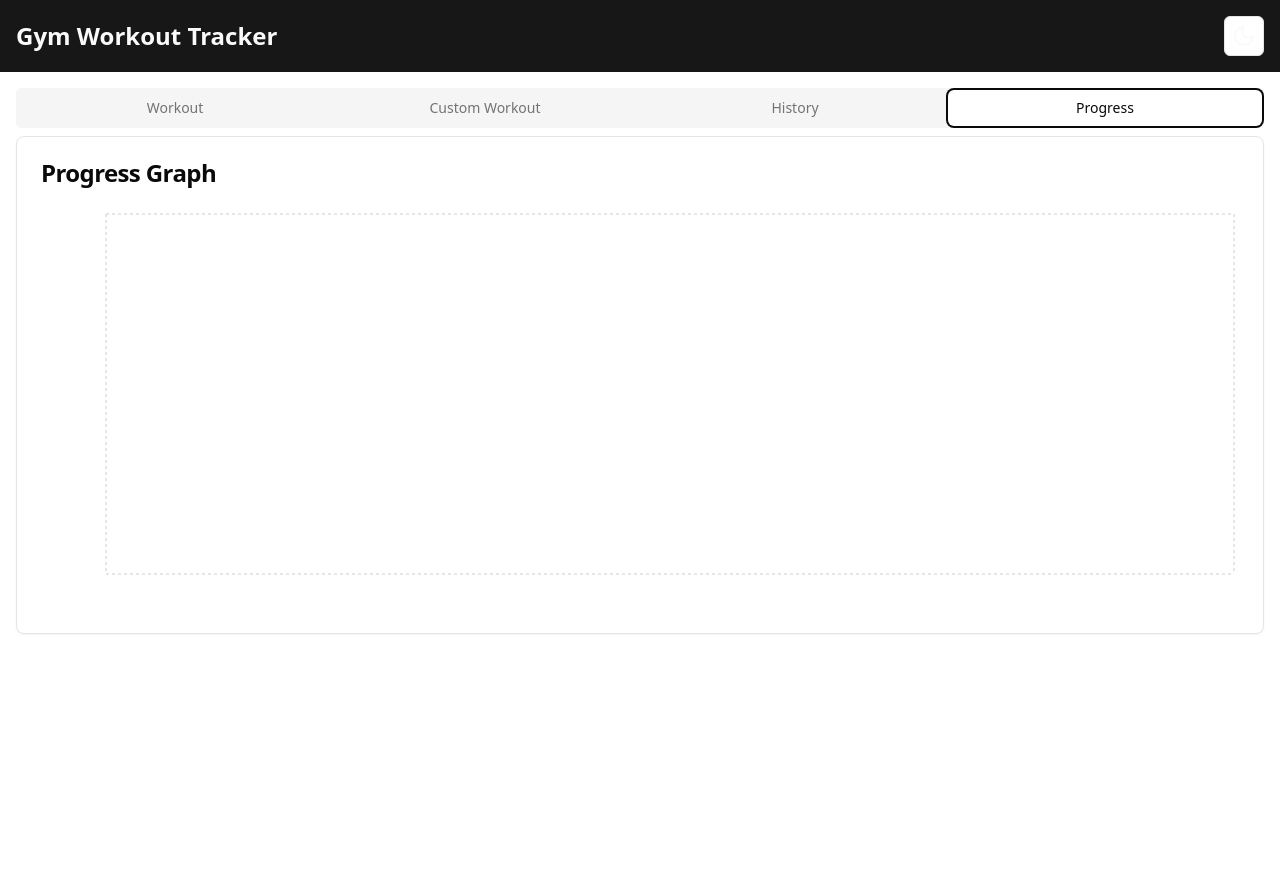
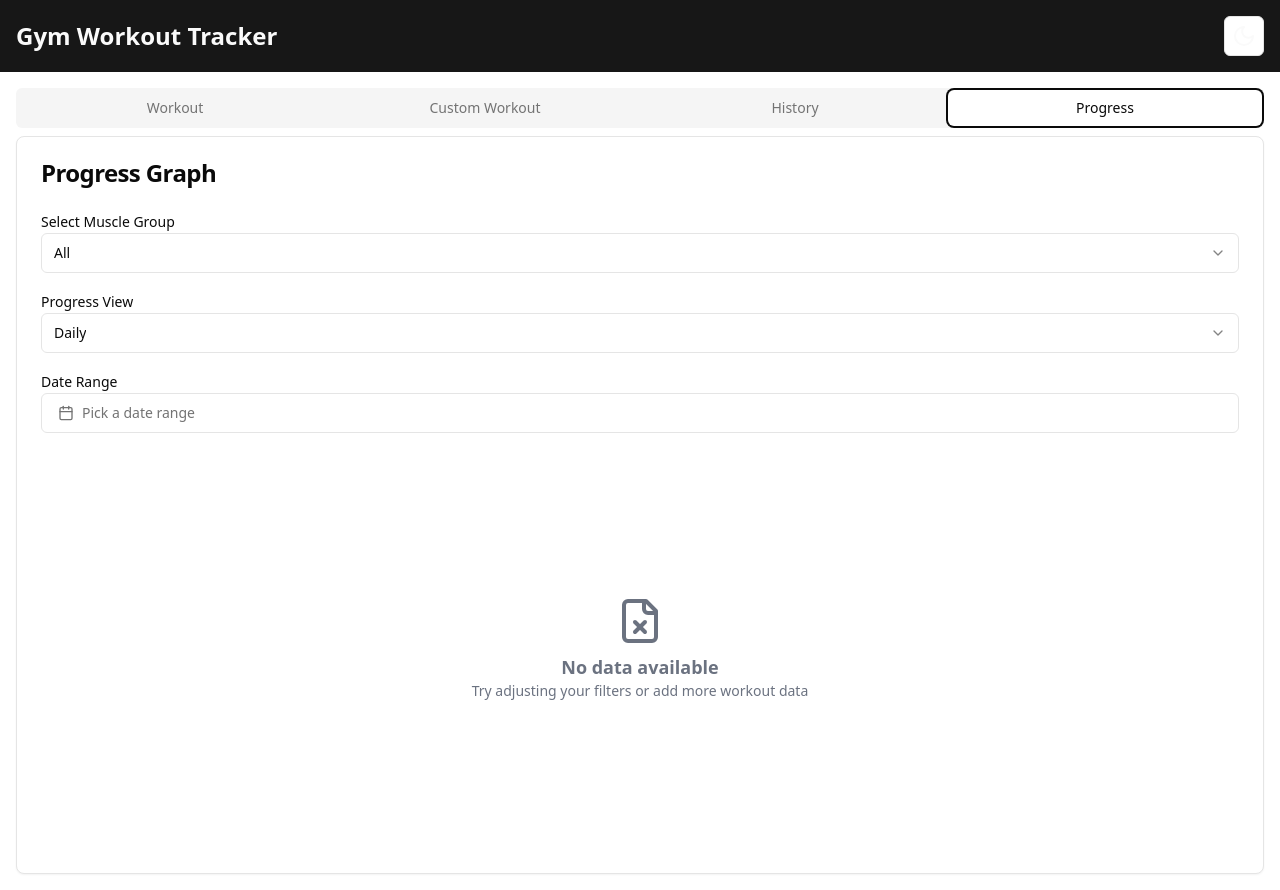
Before and after one commit to imvikramjagtap/vikTrack, a React (Vite) app: page / in a window 1280 px wide. Both pictures are taken after a click on the tab "Progress". Before the commit the page ends 800 px from the top, so only its background shows below. Built offline with nearby package versions, Linux system fonts and the light colour scheme.

Commit message:
feat: add graph with more option to select date range and proper types

```diff
--- a/src/components/progress-graph.tsx
+++ b/src/components/progress-graph.tsx
@@ -1,3 +1,4 @@
+import { useState, useMemo } from 'react';
 import { useSelector } from 'react-redux';
 import { RootState } from '../store';
 import {
@@ -11,30 +12,92 @@ import {
   ResponsiveContainer,
 } from 'recharts';
 import { Card, CardContent, CardHeader, CardTitle } from '@/components/ui/card';
+import { format, parseISO, startOfWeek, startOfMonth, isWithinInterval } from 'date-fns';
+import { Select, SelectContent, SelectItem, SelectTrigger, SelectValue } from "@/components/ui/select"
+import { Label } from "@/components/ui/label"
+import { DateRange } from "react-day-picker"
+import { Calendar } from "@/components/ui/calendar"
+import { Popover, PopoverContent, PopoverTrigger } from "@/components/ui/popover"
+import { Button } from "@/components/ui/button"
+import { CalendarIcon, FileX } from "lucide-react"
+
+interface WorkoutData {
+  date: string;
+  weight: number;
+}
+
+interface ChartData {
+  name: string;
+  data: WorkoutData[];
+}
 
 export default function ProgressGraph() {
   const workouts = useSelector((state: RootState) => state.workout.workouts);
+  const [selectedMuscle, setSelectedMuscle] = useState<string>('All');
+  const [dateRange, setDateRange] = useState<DateRange | undefined>();
+  const [progressView, setProgressView] = useState<'day' | 'week' | 'month'>('day');
+
+  const muscleGroups = useMemo(() => {
+    const groups = new Set<string>();
+    workouts.forEach(workout => {
+      workout.muscleGroups.forEach(group => groups.add(group.name));
+    });
+    return ['All', ...Array.from(groups)];
+  }, [workouts]);
 
   // Process workout data for the graph
-  const processedData = workouts.reduce((acc, workout) => {
-    workout.workout.forEach((muscleGroup) => {
+  const processedData = useMemo(() => {
+    return workouts.reduce((acc: Record<string, WorkoutData[]>, workout) => {
+      const workoutDate = parseISO(workout.date);
+
+      // Filter by date range
+      if (dateRange && dateRange.from && dateRange.to) {
+        if (!isWithinInterval(workoutDate, { start: dateRange.from, end: dateRange.to })) {
+          return acc;
+        }
+      }
+
+      workout.muscleGroups.forEach((muscleGroup) => {
+        if (selectedMuscle === 'All' || selectedMuscle === muscleGroup.name) {
           muscleGroup.exercises.forEach((exercise) => {
             const maxWeight = Math.max(...exercise.sets.map((set) => set.weight));
             if (!acc[exercise.name]) {
               acc[exercise.name] = [];
             }
-        acc[exercise.name].push({ date: workout.date, weight: maxWeight });
+            let dateKey: string;
+            switch (progressView) {
+              case 'week':
+                dateKey = format(startOfWeek(workoutDate), 'yyyy-MM-dd');
+                break;
+              case 'month':
+                dateKey = format(startOfMonth(workoutDate), 'yyyy-MM-dd');
+                break;
+              default:
+                dateKey = workout.date;
+            }
+            const existingEntry = acc[exercise.name].find(entry => entry.date === dateKey);
+            if (existingEntry) {
+              existingEntry.weight = Math.max(existingEntry.weight, maxWeight);
+            } else {
+              acc[exercise.name].push({ date: dateKey, weight: maxWeight });
+            }
           });
+        }
       });
       return acc;
     }, {});
+  }, [workouts, selectedMuscle, dateRange, progressView]);
 
-  const chartData = Object.entries(processedData).map(([exercise, data]) => ({
+  const chartData: ChartData[] = useMemo(() => {
+    return Object.entries(processedData).map(([exercise, data]) => ({
       name: exercise,
       data: data.sort(
-      (a, b) => new Date(a.date).getTime() - new Date(b.date).getTime()
+        (a, b) => parseISO(a.date).getTime() - parseISO(b.date).getTime()
       ),
     }));
+  }, [processedData]);
+
+  const hasData = chartData.length > 0 && chartData.some(series => series.data.length > 0);
 
   return (
     <Card>
@@ -42,6 +105,73 @@ export default function ProgressGraph() {
         <CardTitle>Progress Graph</CardTitle>
       </CardHeader>
       <CardContent>
+        <div className="space-y-4 mb-4">
+          <div>
+            <Label htmlFor="muscle-select">Select Muscle Group</Label>
+            <Select onValueChange={setSelectedMuscle} value={selectedMuscle}>
+              <SelectTrigger id="muscle-select">
+                <SelectValue placeholder="Select a muscle group" />
+              </SelectTrigger>
+              <SelectContent>
+                {muscleGroups.map((muscle) => (
+                  <SelectItem key={muscle} value={muscle}>
+                    {muscle}
+                  </SelectItem>
+                ))}
+              </SelectContent>
+            </Select>
+          </div>
+          <div>
+            <Label htmlFor="progress-view">Progress View</Label>
+            <Select onValueChange={(value: 'day' | 'week' | 'month') => setProgressView(value)} value={progressView}>
+              <SelectTrigger id="progress-view">
+                <SelectValue placeholder="Select progress view" />
+              </SelectTrigger>
+              <SelectContent>
+                <SelectItem value="day">Daily</SelectItem>
+                <SelectItem value="week">Weekly</SelectItem>
+                <SelectItem value="month">Monthly</SelectItem>
+              </SelectContent>
+            </Select>
+          </div>
+          <div>
+            <Label>Date Range</Label>
+            <Popover>
+              <PopoverTrigger asChild>
+                <Button
+                  id="date"
+                  variant={"outline"}
+                  className={`w-full justify-start text-left font-normal ${!dateRange && "text-muted-foreground"}`}
+                >
+                  <CalendarIcon className="mr-2 h-4 w-4" />
+                  {dateRange?.from ? (
+                    dateRange.to ? (
+                      <>
+                        {format(dateRange.from, "LLL dd, y")} -{" "}
+                        {format(dateRange.to, "LLL dd, y")}
+                      </>
+                    ) : (
+                      format(dateRange.from, "LLL dd, y")
+                    )
+                  ) : (
+                    <span>Pick a date range</span>
+                  )}
+                </Button>
+              </PopoverTrigger>
+              <PopoverContent className="w-auto p-0" align="start">
+                <Calendar
+                  initialFocus
+                  mode="range"
+                  defaultMonth={dateRange?.from}
+                  selected={dateRange}
+                  onSelect={setDateRange}
+                  numberOfMonths={2}
+                />
+              </PopoverContent>
+            </Popover>
+          </div>
+        </div>
+        {hasData ? (
           <ResponsiveContainer width="100%" height={400}>
             <LineChart>
               <CartesianGrid strokeDasharray="3 3" />
@@ -49,9 +179,13 @@ export default function ProgressGraph() {
                 dataKey="date"
                 type="category"
                 allowDuplicatedCategory={false}
+                tickFormatter={(dateString) => format(parseISO(dateString), progressView === 'month' ? 'MMM yyyy' : 'MMM dd')}
               />
               <YAxis />
-            <Tooltip />
+              <Tooltip
+                labelFormatter={(label) => format(parseISO(label), 'MMM dd, yyyy')}
+                formatter={(value: number) => [`${value} kg`, 'Weight']}
+              />
               <Legend />
               {chartData.map((s, index) => (
                 <Line
@@ -60,10 +194,19 @@ export default function ProgressGraph() {
                   data={s.data}
                   name={s.name}
                   stroke={`hsl(${index * 45}, 70%, 50%)`}
+                  strokeWidth={2}
+                  dot={{ r: 4 }}
                 />
               ))}
             </LineChart>
           </ResponsiveContainer>
+        ) : (
+          <div className="flex flex-col items-center justify-center h-[400px] text-gray-500">
+            <FileX size={48} />
+            <p className="mt-2 text-lg font-semibold">No data available</p>
+            <p className="text-sm">Try adjusting your filters or add more workout data</p>
+          </div>
+        )}
       </CardContent>
     </Card>
   );
```
Lines whose indentation alone changed are shown as unchanged.
